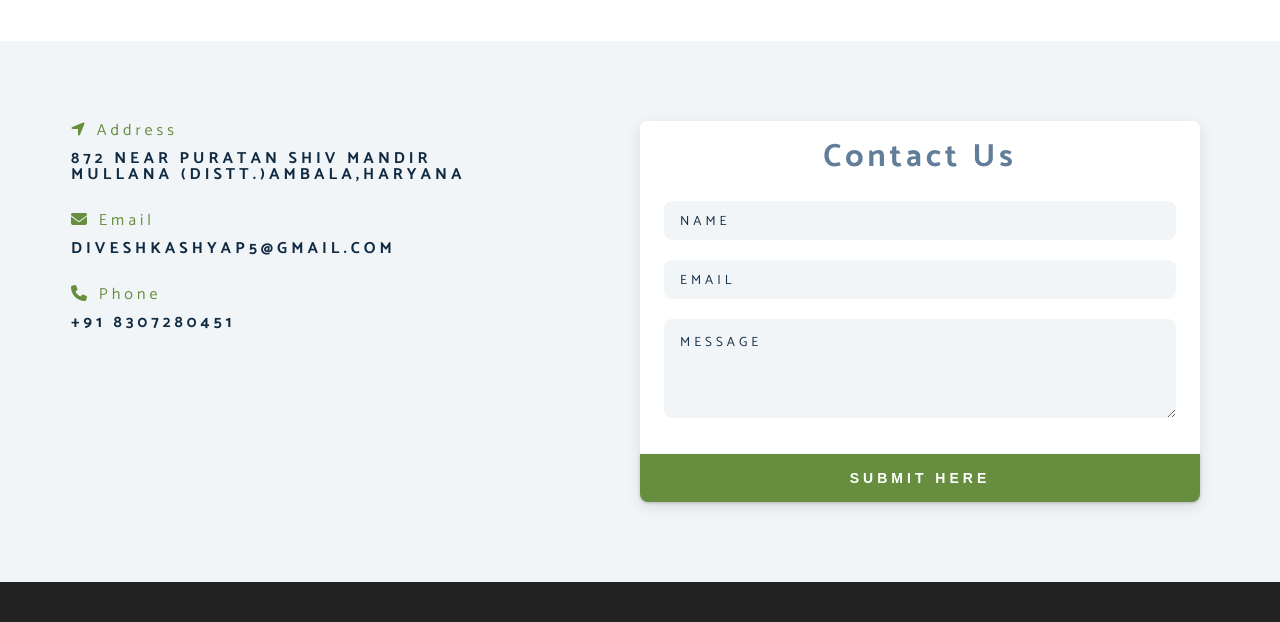
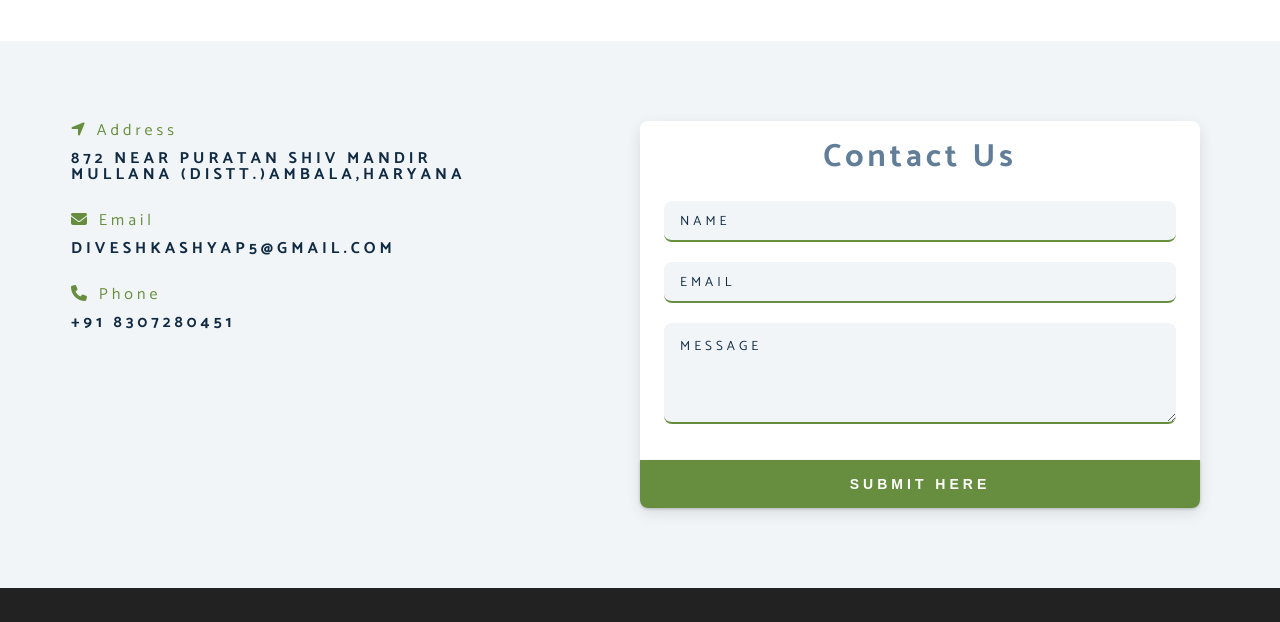
Before and after one commit to Divesh1602/tea-station, a plain HTML site: page index.html in a window 1280 px wide. Shown: the part 2958-3580 px from the top of the page. Drawn offline with Linux system fonts and the light colour scheme; a web font is replaced by a local one.

Commit message:
Add files via upload

```diff
--- a/css/style.css
+++ b/css/style.css
@@ -626,6 +626,7 @@ Contact
   width: 100%;
   padding: 0.75rem 1rem;
   border: none;
+  border-bottom: 2px solid var(--clr-primary);
   margin-bottom: 1.25rem;
   background: var(--clr-grey-10);
   border-radius: var(--radius);
```
